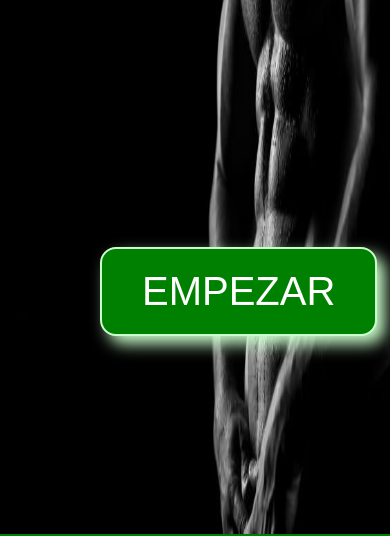
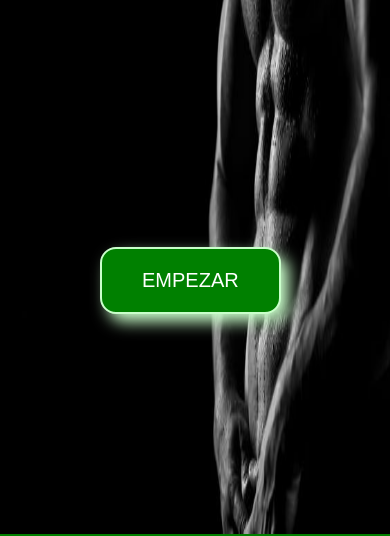
Before and after one commit to TanoBarretta5/proyecto-final-curso-dw, a plain HTML site: page index.html in a window 390 px wide. Shown: the part 596-1132 px from the top of the page. Drawn offline with Linux system fonts and the light colour scheme.

Commit message:
agregando carpeta a github

```diff
--- a/css/style.css
+++ b/css/style.css
@@ -693,6 +693,17 @@ footer {
 
 }
 
+/* ACA COMIENZA LA MEDIA QUERY DE 550px */
+@media(max-width:550px){
+
+    .button-empezar a{
+        font-size: 20px;
+    }
+
+
+
+}
+
 
 /* ACA COMIENZA LA MEDIA QUERY DE 425px */
 @media (max-width:425px){
```
Also changed, not shown: assets/img/header/barritas.png (deleted).
